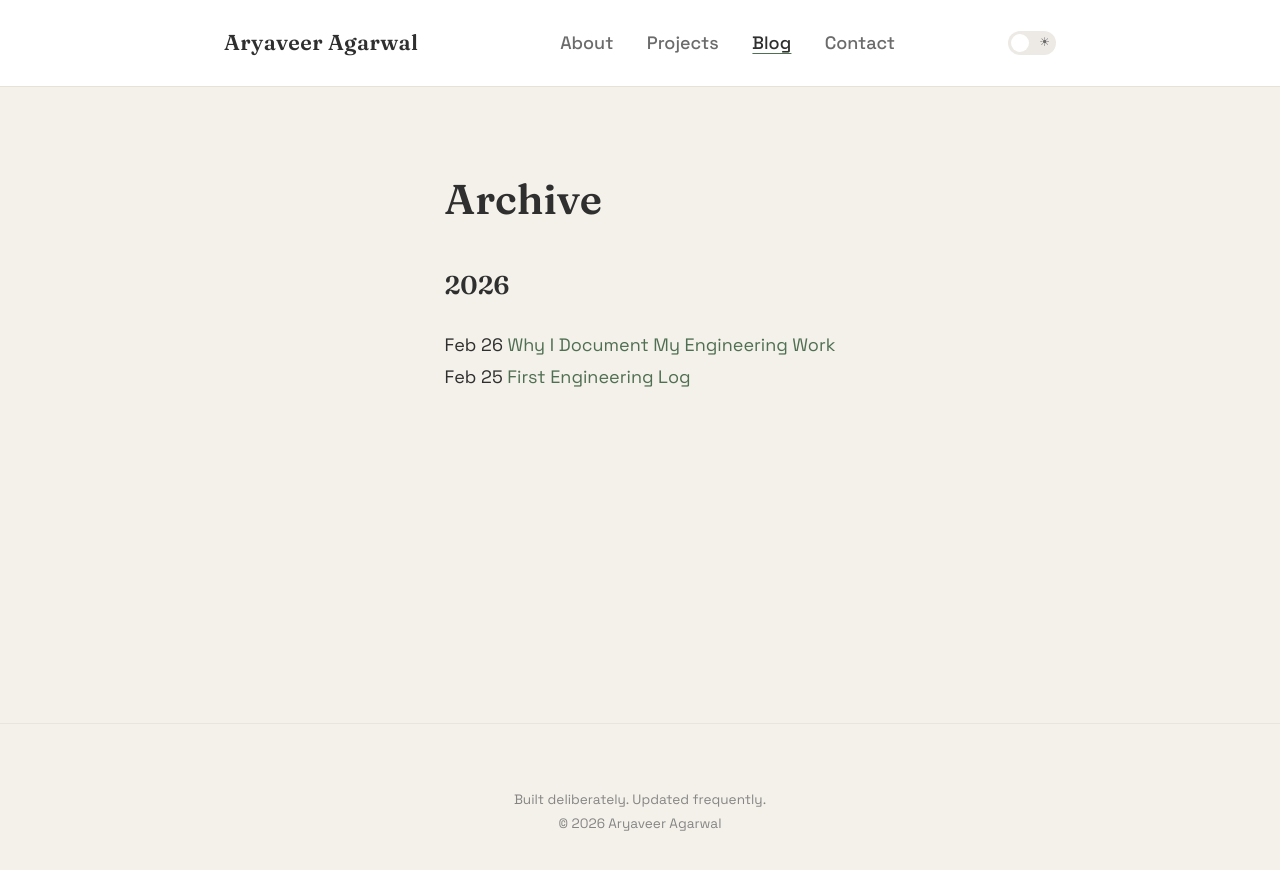
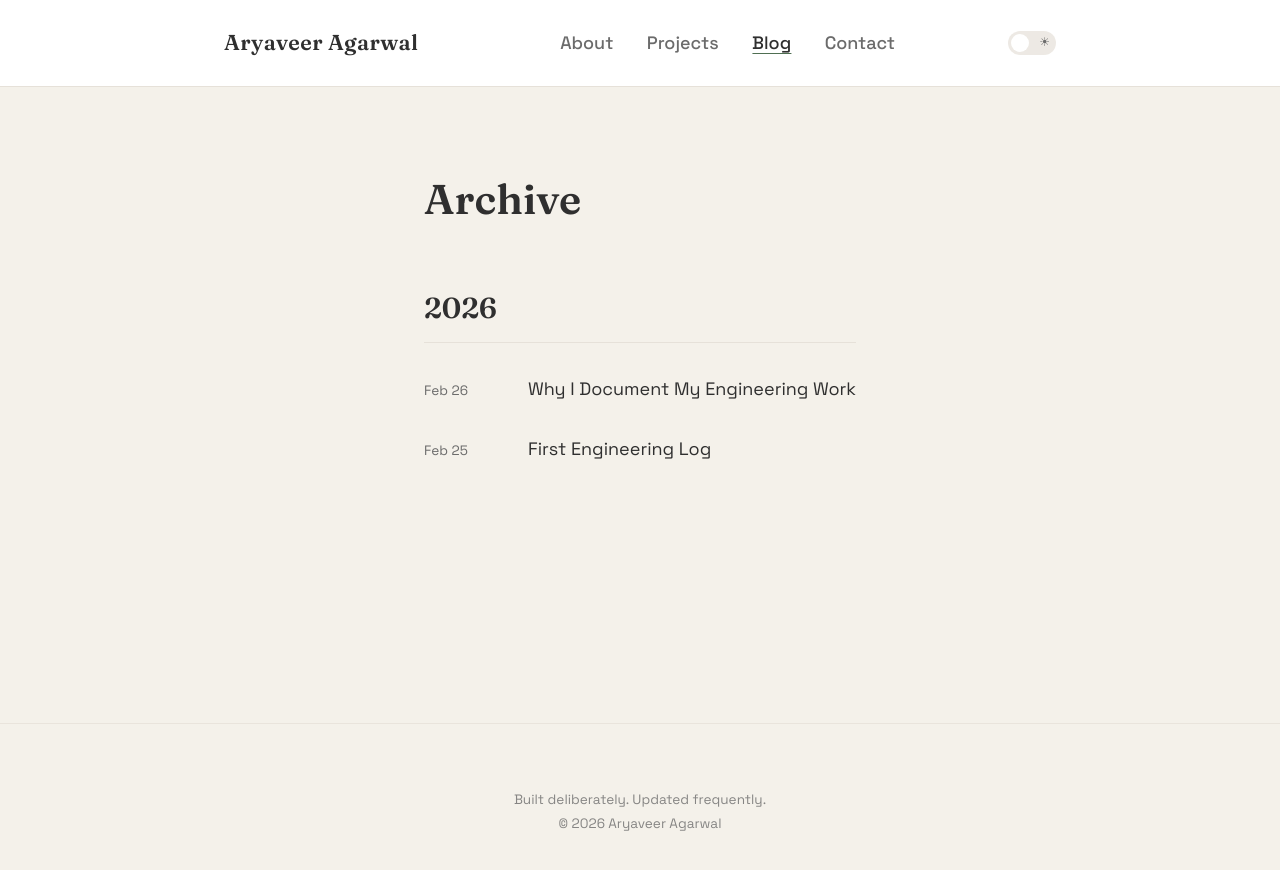
Before and after one commit to aryaveeragarwal/aryaveeragarwal.github.io, a Jekyll site: the page built from blog.md, in a window 1280 px wide. Shown: the top 870 px of the page. Built offline with Jekyll 4.4.1, drawn with Linux system fonts in a browser that asks for light colours.

Commit message:
Update style.css

```diff
--- a/assets/style.css
+++ b/assets/style.css
@@ -316,3 +316,60 @@ main a:hover {
   font-size: 0.95rem;
   line-height: 1.6;
 }
+/* ===============================
+   BLOG ARCHIVE
+================================ */
+
+.blog-archive {
+  margin-top: 2rem;
+}
+
+.archive-year {
+  margin-top: 3rem;
+  font-family: "Fraunces", serif;
+  font-size: 1.8rem;
+  border-bottom: 1px solid var(--border);
+  padding-bottom: 0.5rem;
+}
+
+.archive-group {
+  margin-top: 1.5rem;
+  display: flex;
+  flex-direction: column;
+  gap: 1rem;
+}
+
+.archive-item {
+  display: flex;
+  align-items: baseline;
+  gap: 1.5rem;
+  padding: 0.4rem 0;
+}
+
+.archive-date {
+  font-size: 0.85rem;
+  color: var(--muted);
+  width: 80px;
+  flex-shrink: 0;
+}
+
+.archive-title {
+  text-decoration: none;
+  color: var(--text);
+  position: relative;
+}
+
+.archive-title::after {
+  content: "";
+  position: absolute;
+  left: 0;
+  bottom: -2px;
+  height: 1px;
+  width: 0;
+  background: var(--accent);
+  transition: width 0.2s ease;
+}
+
+.archive-title:hover::after {
+  width: 100%;
+}
```
